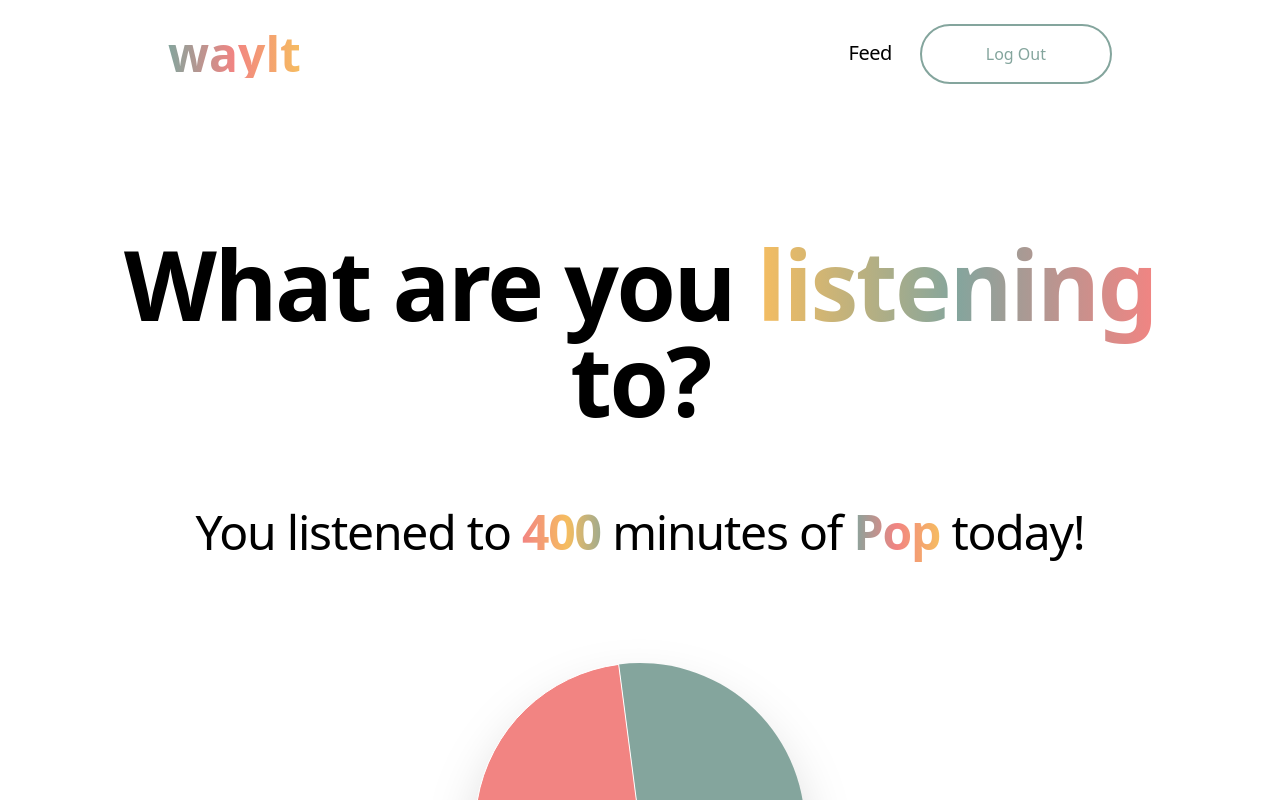
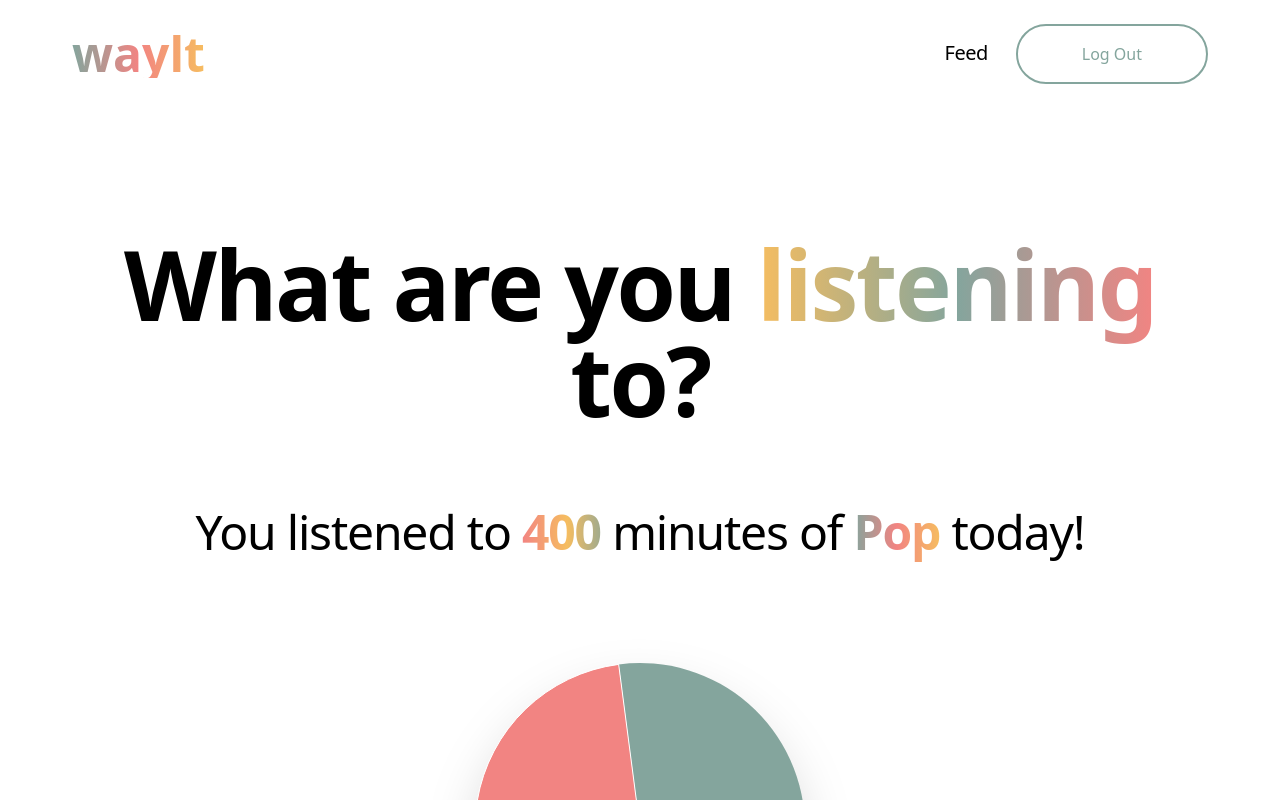
Before and after one commit to ntn-nicholas/waylt, a React (Create React App) app in the folder frontend/: page /activity in a window 1280 px wide. Shown: the top 800 px of the page. Built offline with nearby package versions, Linux system fonts and the light colour scheme.

Commit message:
Adjusted Margins on Navbar

```diff
--- a/frontend/src/components/Navbar.tsx
+++ b/frontend/src/components/Navbar.tsx
@@ -17,7 +17,7 @@ export default function Navbar() {
 
   return (
     <nav className="flex items-center justify-between flex-wrap bg-white p-6 mb-20 h-30 sticky top-0 z-50">
-      <div className="flex-grow flex items-center w-auto lg:mx-24">
+      <div className="flex-grow flex items-center w-auto lg:mx-22">
         <div className="flex-grow">
           <Link
             to="/"
```
